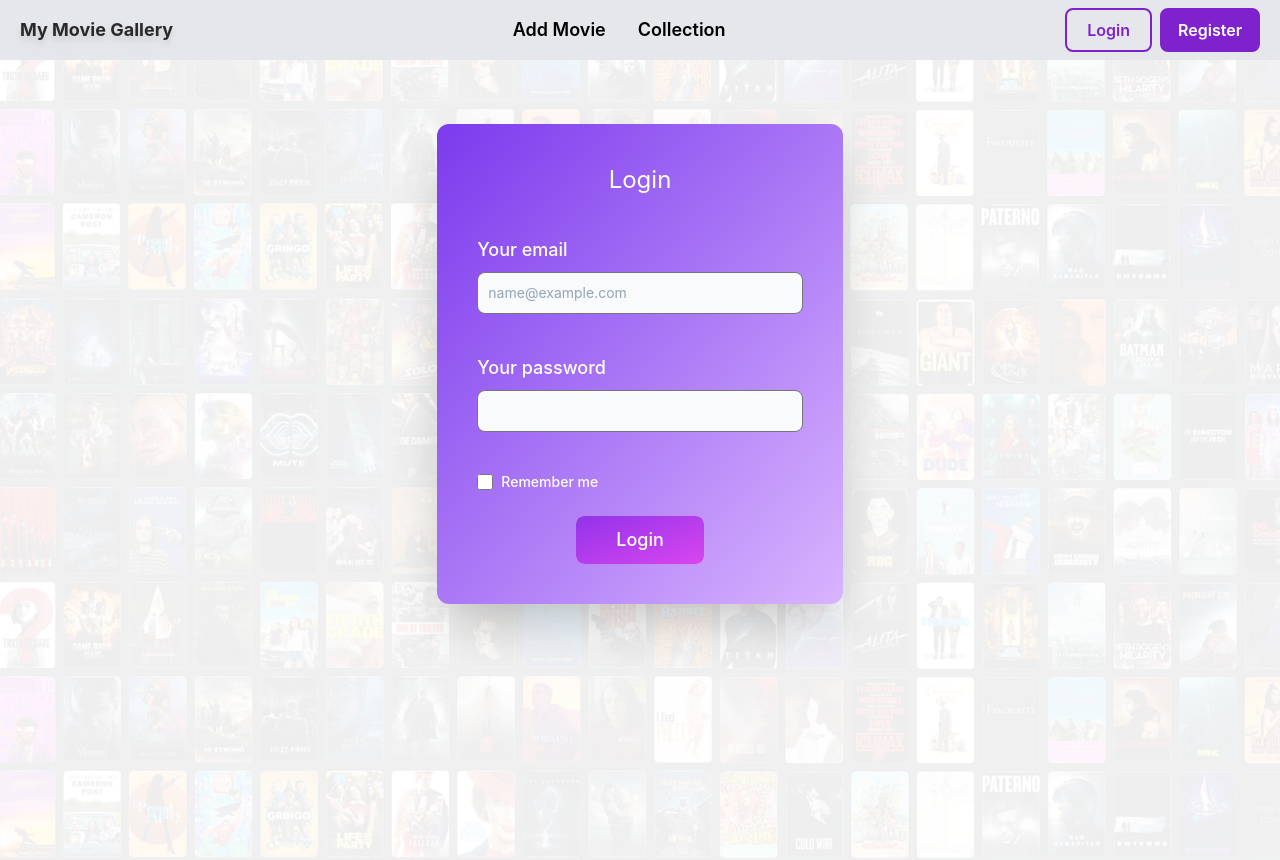
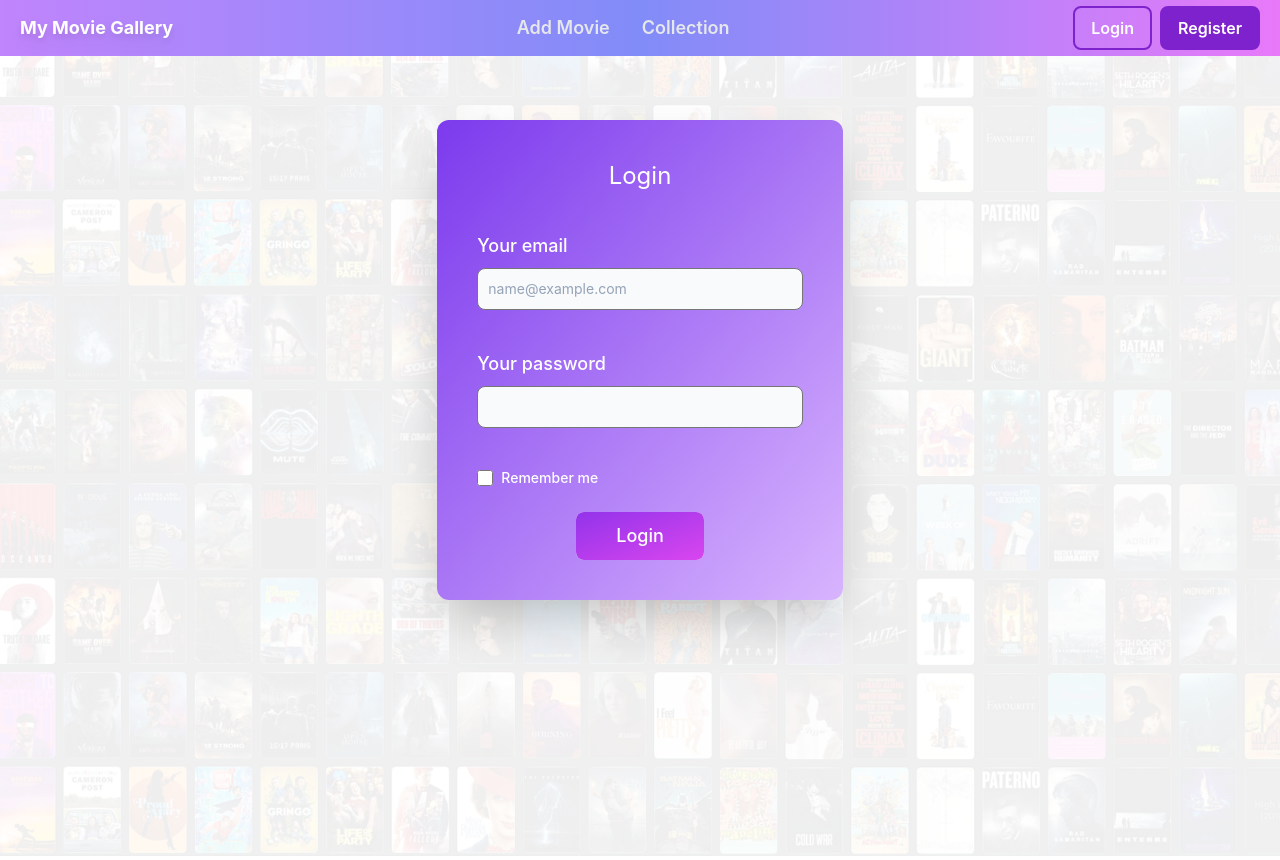
Before and after one commit to dyamorph/movie-gallery-frontend, a React (Vite) app: page / in a window 1280 px wide. Built offline with nearby package versions, Linux system fonts and the light colour scheme; no server answers.

Commit message:
add adaptive header

```diff
--- a/src/components/Header/Header.module.scss
+++ b/src/components/Header/Header.module.scss
@@ -1,11 +1,11 @@
 .header {
-  @apply flex justify-between items-center px-5 py-2 bg-gray-200 shadow-md shadow-gray-200;
+  @apply h-14 flex justify-between items-center px-5 py-2 shadow-md shadow-purple-200 bg-gradient-to-r from-purple-400 via-indigo-400 to-fuchsia-400;
 }
 .header_title {
-  @apply font-bold text-lg drop-shadow-lg;
+  @apply font-bold text-lg drop-shadow-lg hidden sm:inline-block text-white;
 }
 .list {
-  @apply flex space-x-8;
+  @apply space-x-8 mx-auto;
 }
 .user {
   @apply flex items-center space-x-4;
@@ -13,22 +13,22 @@
 .user_name {
   @apply underline text-lg;
 }
-.logout_btn {
-  @apply transition-all duration-300 text-purple-700 border-2 border-purple-700 hover:bg-purple-700 hover:text-white focus:outline-none  rounded-lg text-base w-full sm:w-auto px-4 py-2 text-center font-semibold;
+.logout_btn,
+.login_btn {
+  @apply transition-all duration-300 text-white border-2 border-purple-700 hover:bg-purple-700 hover:text-white focus:outline-none  rounded-lg text-base w-full sm:w-auto px-4 py-2 text-center font-semibold;
 }
 .login_btns {
-  @apply flex items-center justify-center gap-2;
-}
-.login_btn {
-  @apply transition-all duration-300 text-purple-700 border-2 border-purple-700 hover:bg-purple-700 hover:text-white focus:outline-none  rounded-lg text-base w-full sm:w-auto px-5 py-2 text-center font-semibold;
+  @apply md:flex items-center justify-center gap-2 hidden;
 }
 .register_btn {
-  @apply  transition-all duration-300 text-white border-2 border-purple-700 bg-purple-700 hover:bg-purple-800
-  hover:border-purple-800 focus:outline-none  rounded-lg text-base w-full sm:w-auto px-4 py-2 text-center font-semibold;
+  @apply transition-all duration-300 text-white border-2 border-purple-700 bg-purple-700 hover:bg-purple-800 hover:border-purple-800 focus:outline-none  rounded-lg text-base w-full sm:w-auto px-4 py-2 text-center font-semibold;
 }
 .active_link {
-  @apply text-purple-700 font-semibold text-lg;
+  @apply text-[#FF73FD] font-semibold text-lg border-b-2;
 }
 .inactive_link {
-  @apply text-black text-lg font-semibold;
+  @apply text-gray-200 text-lg font-semibold;
 }
+.burger_menu_icon {
+  @apply inline-block md:hidden;
+}
--- a/src/components/RegisterPage/RegisterPage.module.scss
+++ b/src/components/RegisterPage/RegisterPage.module.scss
@@ -3,8 +3,7 @@
 }
 
 .register_form {
-  @apply mt-8 p-10 sm:w-2/3 md:w-1/2 lg:w-1/3 mx-auto bg-gradient-to-br from-violet-600 to-purple-300
-  rounded-xl shadow-2xl;
+  @apply mt-8 p-10 sm:w-2/3 md:w-1/2 lg:w-1/3 mx-auto bg-gradient-to-br from-violet-600 to-purple-300 rounded-xl shadow-2xl;
 }
 
 .register_heading {
```
